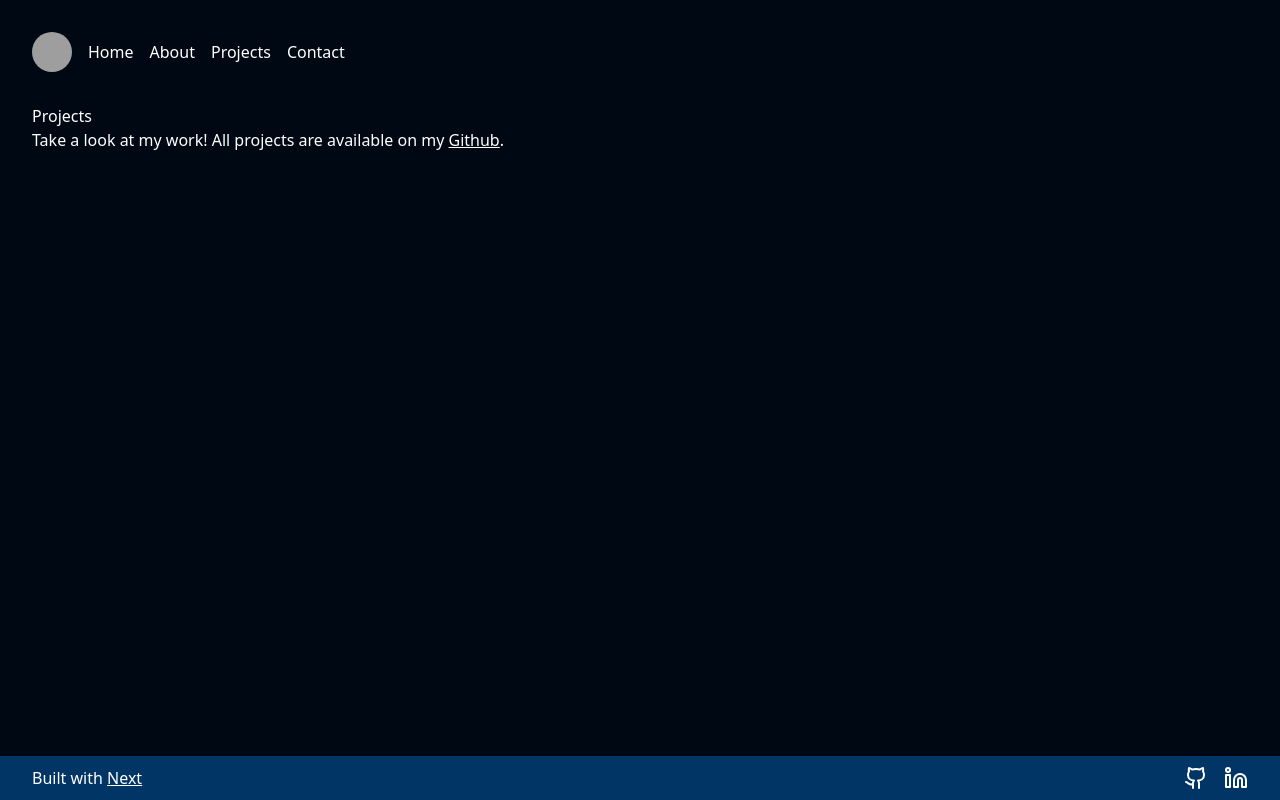
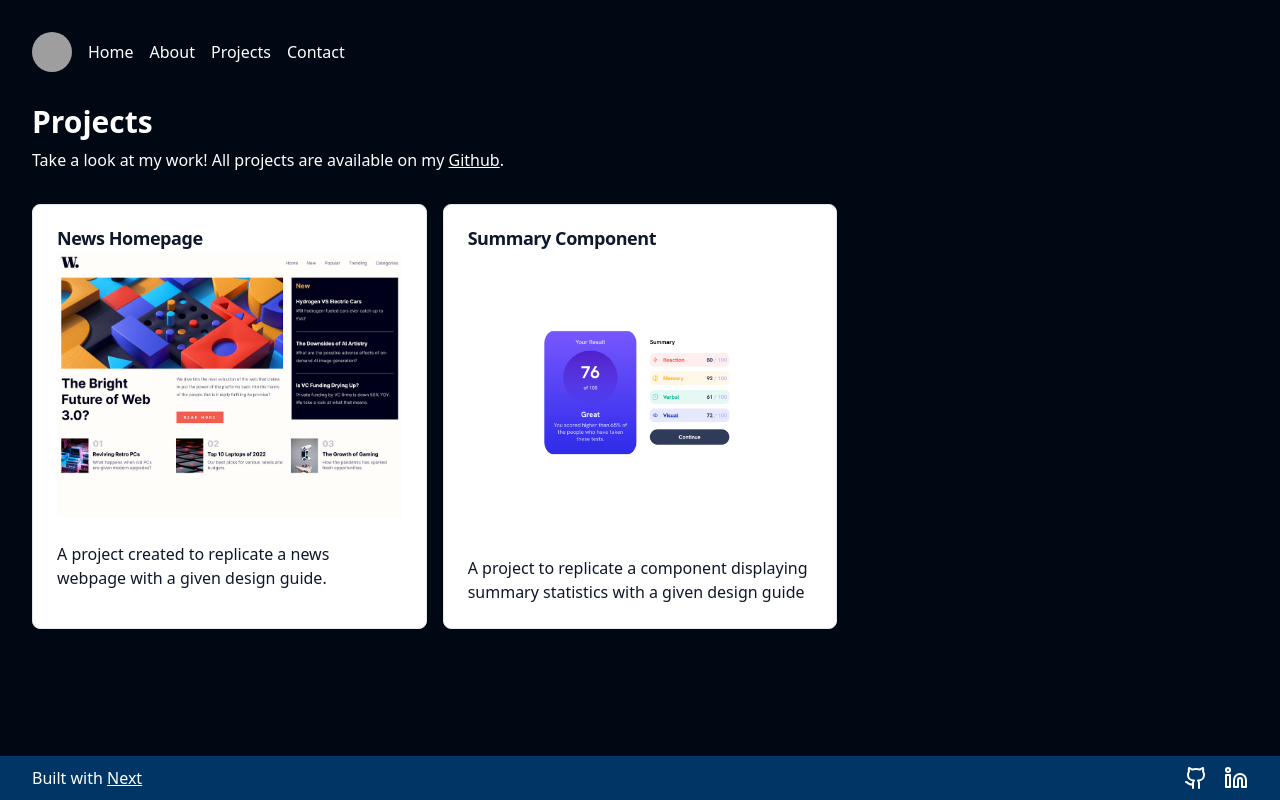
Before and after one commit to hny-codes/portfolio-next, a Next.js app: page /projects in a window 1280 px wide. Built offline with nearby package versions, Linux system fonts and the light colour scheme; grey boxes are pictures that could not be loaded.

Commit message:
Add base project page

```diff
--- a/app/projects/page.tsx
+++ b/app/projects/page.tsx
@@ -1,13 +1,12 @@
-import ProjectCard from "./components/ProjectCard";
-
+import ProjectCard from './components/ProjectCard';
 
 export default function page() {
   return (
     <main className='text-white mb-12 '>
-      <div className='px-8'>
+      <div className='px-8 sm:max-w-[var(--max-width)] sm:mx-auto'>
         <section>
-          <h1>Projects</h1>
-          <h2>
+          <h1 className='font-bold text-3xl mb-2'>Projects</h1>
+          <h2 className='mb-8'>
             Take a look at my work! All projects are available on my{' '}
             <a
               href='https://github.com/hny-codes'
@@ -18,8 +17,21 @@ export default function page() {
             </a>
             .
           </h2>
-          <div>
-
+          <div className='flex flex-col gap-4 justify-center sm:grid sm:grid-cols-2 md:grid-cols-3 '>
+            <ProjectCard
+              link='https://github.com/hny-codes/news-homepage-solution'
+              title='News Homepage'
+              content='A project created to replicate a news webpage with a given design guide.'
+              src='/images/projects/news-homepage.png'
+              alt='image alt'
+            />
+            <ProjectCard
+              link='https://github.com/hny-codes/summary-component-solution'
+              title='Summary Component'
+              content='A project to replicate a component displaying summary statistics with a given design guide'
+              src='/images/projects/summary-component.png'
+              alt='summary component image'
+            />
           </div>
         </section>
       </div>
```
